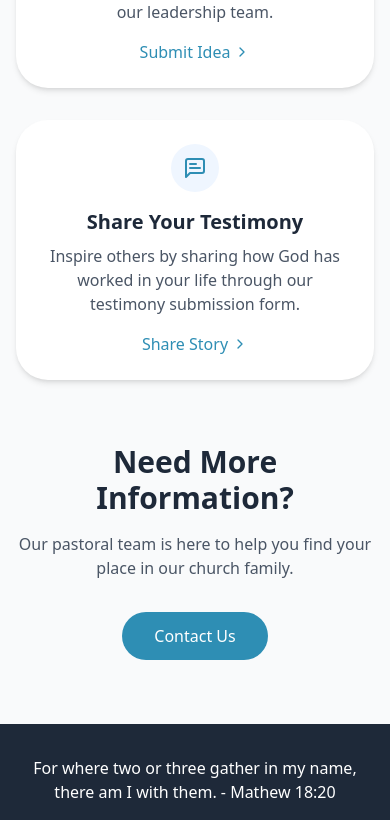
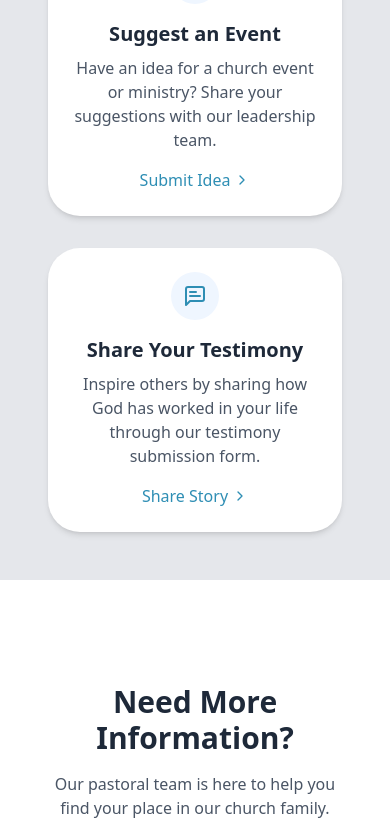
Before and after one commit to Griffin-Ndede/Kitisuru_SDA, a React (Vite) app: page /getinvolved in a window 390 px wide. Shown: the part 1836-2656 px from the top of the page. Built offline with nearby package versions, Linux system fonts and the light colour scheme.

Commit message:
Feat: creates a form to collect responses for different activities someone might want to participate in

```diff
--- a/src/Pages/GetInvolved.jsx
+++ b/src/Pages/GetInvolved.jsx
@@ -1,41 +1,70 @@
-import React from 'react';
-import {
-    Users,
-    BookOpen,
-    Droplets,
-    UserPlus,
-    Calendar,
-    MessageSquareText,
-    HandHeart,
-    ChevronRight,
-} from 'lucide-react';
+import React, { useState } from 'react';
+import { Users, BookOpen, Droplets, UserPlus, Calendar, MessageSquareText, HandHeart, ChevronRight, } from 'lucide-react';
 import Navbar from '../Components/Navbar';
 import { Link } from 'react-router';
+import ActivityForm from '../forms/Activityform';
 
 
-function GetInvolvedCard({ icon: Icon, title, description, buttonText }) {
-    return (
-        <div className="bg-white rounded-4xl shadow-md p-6 transition-all hover:shadow-2xl text-center">
-            <div className="flex items-center mb-4">
-                <div className="bg-blue-50 p-3 rounded-full mx-auto">
-                    <Icon className="w-6 h-6 text-custom-blue" />
-                </div>
-            </div>
-            <h3 className="text-xl font-semibold mb-2 text-gray-800 text-center">{title}</h3>
-            <p className="text-gray-600 mb-4 text-center">{description}</p>
-            <button className="flex items-center text-custom-blue hover:text-custom-blue font-medium mx-auto hover:cursor-pointer">
-                {buttonText}
-                <ChevronRight className="w-4 h-4 ml-1" />
-            </button>
-        </div>
-    );
-}
+function GetInvolved() {
 
-function GetInvolved() {
+    const [selectedActivity, setSelectedActivity] = useState(null)
+
+    const activities = [
+        {
+            key: "volunteer",
+            title: "Volunteer Opportunities",
+            description:
+                "Share your time and talents to serve our church and community through various ministries and outreach programs.",
+            buttonText: "View Opportunities",
+            icon: <HandHeart className="w-6 h-6 text-custom-blue" />
+
+        },
+        {
+            key: "bible_study",
+            title: "Bible Study Groups",
+            description:
+                "Deepen your understanding of Scripture by joining one of our weekly Bible study groups or Sabbath School classes.",
+            buttonText: "Find a Group",
+            icon: <BookOpen className='w-6 h-6 text-custom-blue' />
+        },
+        {
+            key: "baptism",
+            title: "Baptism Interest",
+            description:
+                "Take the next step in your spiritual journey and learn more about baptism in the Adventist faith.",
+            buttonText: "Learn More",
+            icon: <Droplets className='w-6 h-6 text-custom-blue' />
+        },
+        {
+            key: "membership_transfer",
+            title: "Membership Transfer",
+            description:
+                "Moving from another Adventist church? We'll help you transfer your membership to our congregation.",
+            buttonText: "Start Transfer",
+            icon: <UserPlus className='w-6 h-6 text-custom-blue' />
+        },
+        {
+            key: "event_suggestion",
+            title: "Suggest an Event",
+            description:
+                "Have an idea for a church event or ministry? Share your suggestions with our leadership team.",
+            buttonText: "Submit Idea",
+            icon: <Calendar className='w-6 h-6 text-custom-blue' />
+        },
+        {
+            key: "testimony",
+            title: "Share Your Testimony",
+            description:
+                "Inspire others by sharing how God has worked in your life through our testimony submission form.",
+            buttonText: "Share Story",
+            icon: <MessageSquareText className='w-6 h-6 text-custom-blue' />
+        },
+    ];
+
     return (
         <>
-        <Navbar/>
-            <div className="min-h-screen bg-gray-50">
+            <Navbar />
+            <div className="min-h-screen bg-gray-200">
                 {/* Hero Section */}
                 <div
                     className="relative bg-cover bg-center py-24"
@@ -54,55 +83,55 @@ function GetInvolved() {
                         </div>
                     </div>
                 </div>
+                <div className="grid grid-cols-1 md:grid-cols-2 lg:grid-cols-3 gap-8 p-12">
+                    {activities.map((activity) => (
+                        <div
+                            key={activity.key}
+                            className="bg-white rounded-4xl shadow-md p-6 transition-all hover:shadow-2xl text-center">
+                            <div className="flex items-center mb-4">
+                                <div className="bg-blue-50 p-3 rounded-full mx-auto">
+                                    {activity.icon}
+                                </div>
+                            </div>
+                            <h3 className="text-xl font-semibold mb-2 text-gray-800 text-center">{activity.title}</h3>
+                            <p className="text-gray-600 mb-4 text-center">{activity.description}</p>
+                            <button
+                                onClick={() => setSelectedActivity(activity)}
+                                className="flex items-center text-custom-blue hover:text-custom-blue font-medium mx-auto hover:cursor-pointer">
+                                {activity.buttonText}
+                                <ChevronRight className="w-4 h-4 ml-1" />
+                            </button>
+                        </div>
+                    ))}
 
-                {/* Main Content */}
-                <div className="container mx-auto px-4 py-16">
-                    <div className="grid grid-cols-1 md:grid-cols-2 lg:grid-cols-3 gap-8">
-                        <GetInvolvedCard
-                            icon={HandHeart}
-                            title="Volunteer Opportunities"
-                            description="Share your time and talents to serve our church and community through various ministries and outreach programs."
-                            buttonText="View Opportunities"
-                        />
+                </div>
 
-                        <GetInvolvedCard
-                            icon={BookOpen}
-                            title="Bible Study Groups"
-                            description="Deepen your understanding of Scripture by joining one of our weekly Bible study groups or Sabbath School classes."
-                            buttonText="Find a Group"
-                        />
 
-                        <GetInvolvedCard
-                            icon={Droplets}
-                            title="Baptism Interest"
-                            description="Take the next step in your spiritual journey and learn more about baptism in the Adventist faith."
-                            buttonText="Learn More"
-                        />
+                {/* popup modal */}
+                {selectedActivity && (
+                    <div className="fixed inset-0 z-25 flex items-center justify-center bg-black/30">
+                        <div className="bg-white rounded-4xl shadow-lg p-8 max-w-xl w-full relative">
+                            {/* Close button */}
+                            <button
+                                className="absolute top-4 right-4 text-gray-500 hover:text-gray-700"
+                                onClick={() => setSelectedActivity(null)}
+                            >
+                                ✕
+                            </button>
 
-                        <GetInvolvedCard
-                            icon={UserPlus}
-                            title="Membership Transfer"
-                            description="Moving from another Adventist church? We'll help you transfer your membership to our congregation."
-                            buttonText="Start Transfer"
-                        />
-
-                        <GetInvolvedCard
-                            icon={Calendar}
-                            title="Suggest an Event"
-                            description="Have an idea for a church event or ministry? Share your suggestions with our leadership team."
-                            buttonText="Submit Idea"
-                        />
-
-                        <GetInvolvedCard
-                            icon={MessageSquareText}
-                            title="Share Your Testimony"
-                            description="Inspire others by sharing how God has worked in your life through our testimony submission form."
-                            buttonText="Share Story"
+                            {/* Your form */}
+                            <ActivityForm
+                                activity={selectedActivity}
+                                onClose={() => setSelectedActivity(null)}
                             />
                         </div>
+                    </div>
+                )}
 
+
+            </div>
             {/* Contact Section */}
-                    <div className="mt-16 text-center">
+            <div className="mt-16 text-center p-10">
                 <h2 className="text-3xl font-bold text-gray-800 mb-4">
                     Need More Information?
                 </h2>
@@ -114,8 +143,6 @@ function GetInvolved() {
                         Contact Us
                     </button>
                 </Link>
-
-                    </div>
             </div>
 
             {/* Footer */}
@@ -126,7 +153,6 @@ function GetInvolved() {
                     </p>
                 </div>
             </footer>
-            </div>
         </>
     );
 }
--- /dev/null
+++ b/src/forms/Activityform.jsx
@@ -0,0 +1,156 @@
+import React, { useState } from "react";
+
+function Activityform({ activity }) {
+    const [formData, setFormData] = useState({
+        name: "",
+        email: "",
+        phone: "",
+        message: "",
+    });
+
+    const activityFields = {
+        volunteer: [], // just the base fields
+        bible_study: [
+            { name: "preferred_day", type: "text", placeholder: "Preferred Day for Study Group" },
+        ],
+        baptism: [
+            { name: "preferred_date", type: "date", placeholder: "Preferred Baptism Date" },
+        ],
+        membership_transfer: [
+            { name: "previous_church", type: "text", placeholder: "Previous Church Name" },
+        ],
+        event_suggestion: [
+            { name: "event_idea", type: "text", placeholder: "Briefly describe your idea" },
+        ],
+        testimony: [
+            { name: "consent", type: "checkbox", label: "I consent to share my testimony" },
+            { name: "long_message", type: "textarea", placeholder: "Share your testimony here..." },
+        ],
+    };
+
+
+    return (
+        <div className="max-w-xl mx-auto bg-white rounded-4xl p-8">
+            {/* Header */}
+            <div className="text-center mb-6">
+                <h2 className="text-2xl font-semibold text-gray-800 mb-2">
+                    Get Involved
+                </h2>
+                <p className="text-gray-600">
+                    Thank you for your interest in <strong>{activity.title}</strong>. Please complete the form below and our team will be in touch with you soon.
+                </p>
+            </div>
+
+            {/* Form */}
+            <form className="space-y-5">
+                {/* Full Name */}
+                <div>
+                    <label className="block text-sm font-medium text-gray-700 mb-1">
+                        Full Name
+                    </label>
+                    <input
+                        name="name"
+                        placeholder="John Doe"
+                        required
+                        className="w-full rounded-xl border border-gray-300 px-4 py-3 focus:outline-none focus:ring-2 focus:ring-custom-blue focus:border-custom-blue"
+                    />
+                </div>
+
+                {/* Email */}
+                <div>
+                    <label className="block text-sm font-medium text-gray-700 mb-1">
+                        Email Address
+                    </label>
+                    <input
+                        name="email"
+                        type="email"
+                        placeholder="john@example.com"
+                        required
+                        className="w-full rounded-xl border border-gray-300 px-4 py-3 focus:outline-none focus:ring-2 focus:ring-custom-blue focus:border-custom-blue"
+                    />
+                </div>
+
+                {/* Phone */}
+                <div>
+                    <label className="block text-sm font-medium text-gray-700 mb-1">
+                        Phone Number <span className="text-gray-400">(optional)</span>
+                    </label>
+                    <input
+                        name="phone"
+                        placeholder="0712 345 678"
+                        className="w-full rounded-xl border border-gray-300 px-4 py-3 focus:outline-none focus:ring-2 focus:ring-custom-blue focus:border-custom-blue"
+                    />
+                </div>
+                {/* Activity-specific extra fields */}
+                {(activityFields[activity.key] || []).map((field) => {
+                    if (field.type === "checkbox") {
+                        return (
+                            <label key={field.name} className="flex items-center space-x-2">
+                                <input
+                                    type="checkbox"
+                                    name={field.name}
+                                    className="rounded border-gray-300 focus:ring-2 focus:ring-custom-blue"
+                                />
+                                <span>{field.label}</span>
+                            </label>
+                        );
+                    }
+
+                    if (field.type === "textarea") {
+                        return (
+                            <div key={field.name}>
+                                <label className="block text-sm font-medium text-gray-700 mb-1">
+                                    {field.placeholder}
+                                </label>
+                                <textarea
+                                    name={field.name}
+                                    rows="4"
+                                    placeholder={field.placeholder}
+                                    className="w-full rounded-xl border border-gray-300 px-4 py-3 resize-none focus:outline-none focus:ring-2 focus:ring-custom-blue focus:border-custom-blue"
+                                />
+                            </div>
+                        );
+                    }
+
+                    // default input field
+                    return (
+                        <div key={field.name}>
+                            <label className="block text-sm font-medium text-gray-700 mb-1">
+                                {field.placeholder}
+                            </label>
+                            <input
+                                name={field.name}
+                                type={field.type}
+                                placeholder={field.placeholder}
+                                className="w-full rounded-xl border border-gray-300 px-4 py-3 focus:outline-none focus:ring-2 focus:ring-custom-blue focus:border-custom-blue"
+                            />
+                        </div>
+                    );
+                })}
+
+
+                {/* Message */}
+                <div>
+                    <label className="block text-sm font-medium text-gray-700 mb-1">
+                        Why are you interested?
+                    </label>
+                    <textarea
+                        name="message"
+                        rows="4"
+                        placeholder="Tell us a bit about your interest..."
+                        className="w-full rounded-xl border border-gray-300 px-4 py-3 resize-none focus:outline-none focus:ring-2 focus:ring-custom-blue focus:border-custom-blue"
+                    />
+                </div>
+                {/* Submit Button */}
+                <button
+                    type="submit"
+                    className="w-full bg-custom-blue text-white py-3 rounded-xl font-medium hover:bg-custom-blue/90 transition-colors"
+                >
+                    Get Involved
+                </button>
+            </form>
+        </div>
+    );
+}
+
+export default Activityform;
```
Lines whose indentation alone changed are shown as unchanged.
